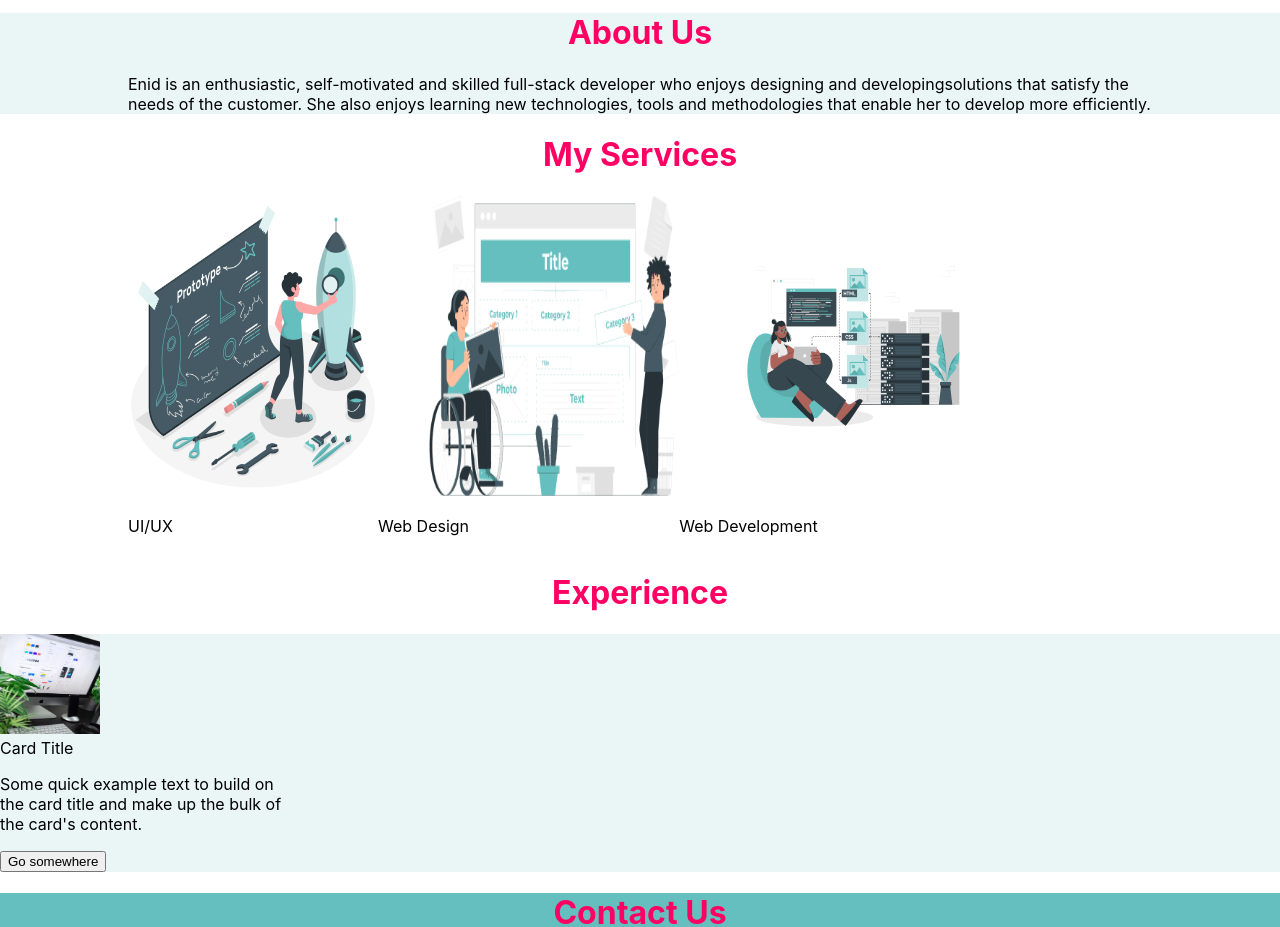
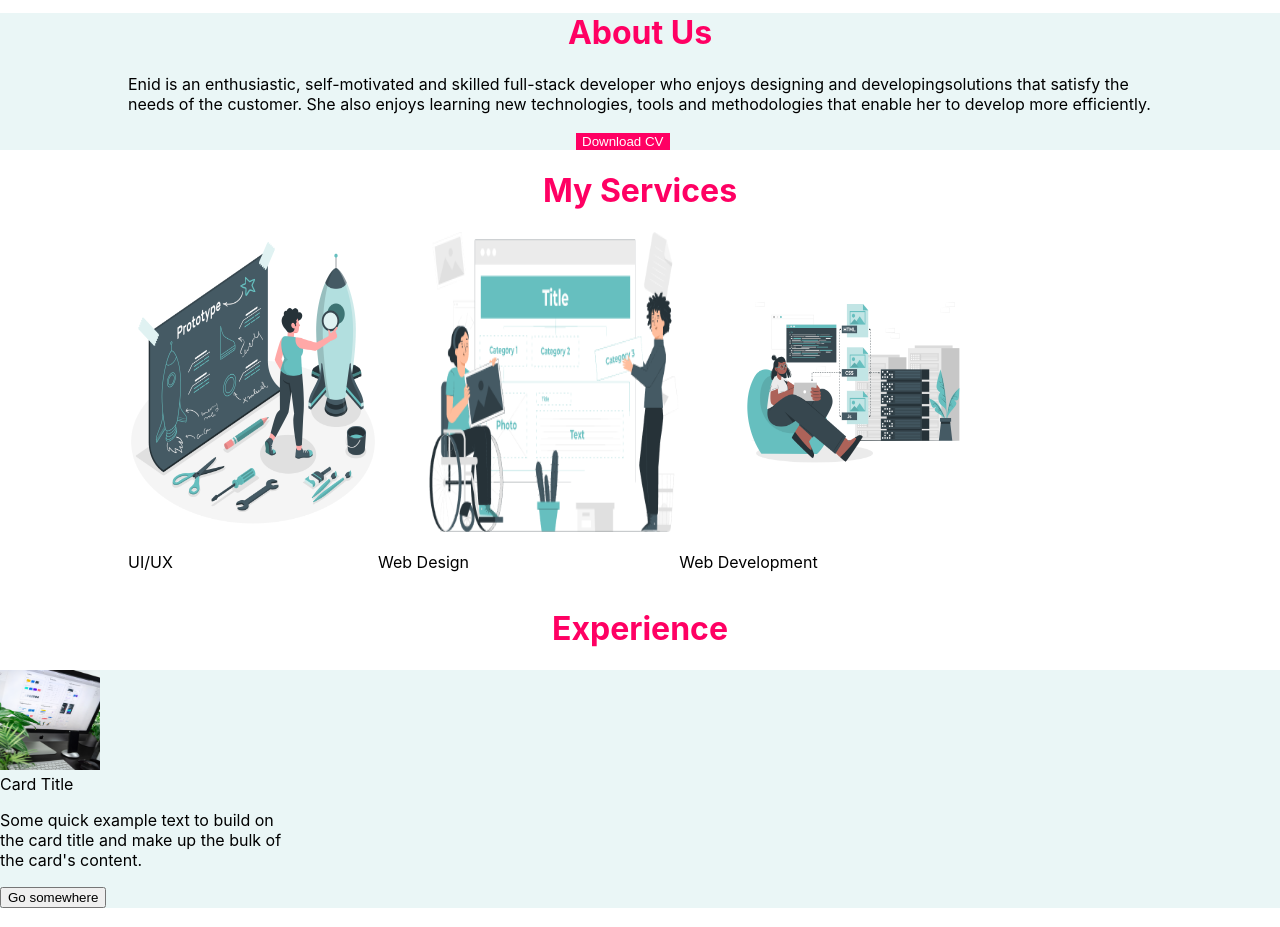
Before and after one commit to MissDine/enid-portfolio, a React (Create React App) app: page /home in a window 1280 px wide. Shown: the part 1040-1967 px from the top of the page. Built offline with nearby package versions, Linux system fonts and the light colour scheme.

Commit message:
Feature edit

```diff
--- a/src/components/About/About.js
+++ b/src/components/About/About.js
@@ -9,6 +9,9 @@ function About() {
             Enid is an enthusiastic, self-motivated and skilled full-stack developer who enjoys designing and developingsolutions that satisfy the needs of the customer. She also enjoys learning new technologies, tools and methodologies that enable her to develop more efficiently.
             </p>
         </div>
+        <div className="col-sm-12" style={{marginLeft:"45vw"}}>
+        <button style={{backgroundColor:"#FF0063", border:" solid 0px", color:"white"}}>Download CV</button>
+        </div>
     </div>
   )
 }
--- a/src/components/Header/Header.js
+++ b/src/components/Header/Header.js
@@ -6,7 +6,7 @@ function Header() {
   return (
     <div className='col-sm-12' style={{backgroundColor:"#66BFBF"}}>
       <div className="col-sm-12" style={{display:"flex", flexWrap:"Wrap"}}>
-        <div className="col-sm-12">
+        <div className="col-sm-">
             <img src={Enid} alt="" style={{height:"400px",width:"400px",borderRadius:"50%"}}/>
         </div>
         <div className="col-sm-12">
```
